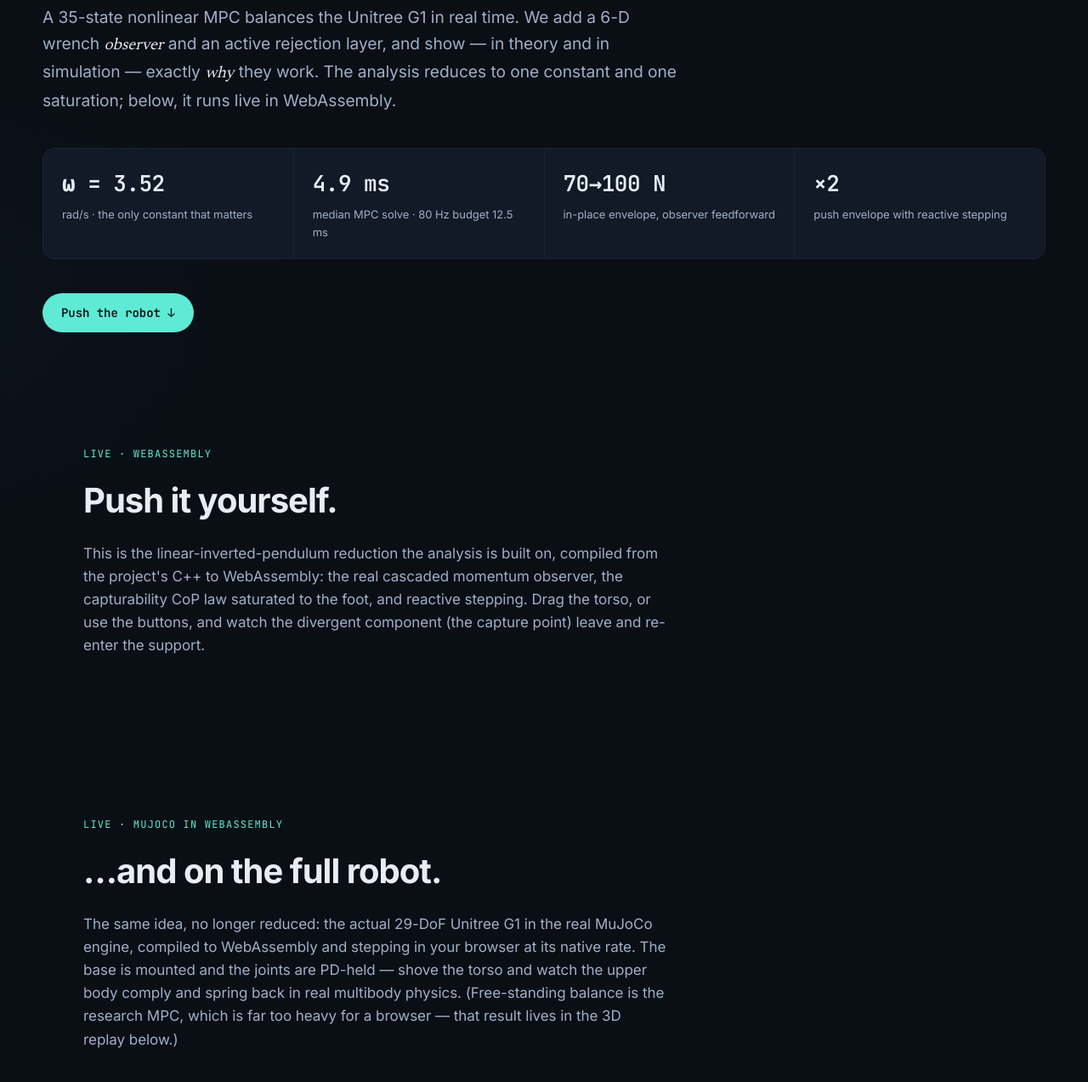
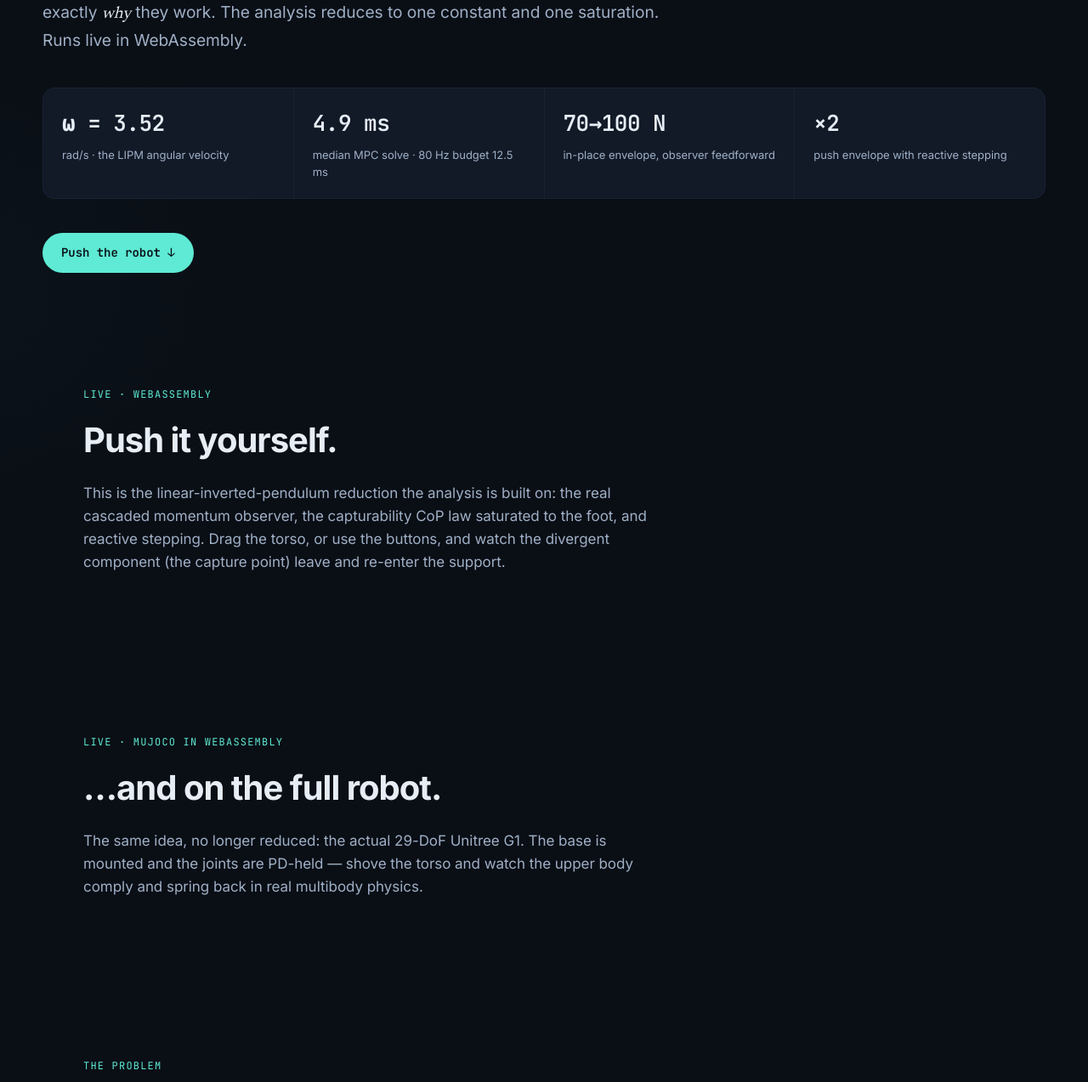
Before and after one commit to jssilvaa/adr-web, a plain HTML site: page index.html in a window 1280 px wide. Shown: the part 495-1768 px from the top of the page at 85% size. Drawn offline with Linux system fonts and the light colour scheme; no server answers.

Commit message:
changed index

```diff
--- a/index.html
+++ b/index.html
@@ -29,15 +29,13 @@
     <section class="hero">
       <div class="hero__inner">
         <p class="eyebrow">Whole-body NMPC · disturbance estimation · capturability</p>
-        <h1 class="hero__title">Keeping a humanoid on its feet<br />when the world pushes back.</h1>
+        <h1 class="hero__title">Active Disturbance Rejection<br />in biped humanoids.</h1>
         <p class="hero__lede">
           A 35-state nonlinear MPC balances the Unitree&nbsp;G1 in real time. We add a
-          6-D wrench <em>observer</em> and an active rejection layer, and show — in theory and in
-          simulation — exactly <em>why</em> they work. The analysis reduces to one constant and one
-          saturation; below, it runs live in WebAssembly.
+          6D wrench <em>observer</em> and an active rejection layer, and show, in theory and in simulation, exactly <em>why</em> they work. The analysis reduces to one constant and one saturation. Runs live in WebAssembly.
         </p>
         <div class="hero__stats">
-          <div><span class="stat__num">&omega; = 3.52</span><span class="stat__lab">rad/s · the only constant that matters</span></div>
+          <div><span class="stat__num">&omega; = 3.52</span><span class="stat__lab">rad/s · the LIPM angular velocity</span></div>
           <div><span class="stat__num">4.9 ms</span><span class="stat__lab">median MPC solve · 80 Hz budget 12.5 ms</span></div>
           <div><span class="stat__num">70&rarr;100 N</span><span class="stat__lab">in-place envelope, observer feedforward</span></div>
           <div><span class="stat__num">&times;2</span><span class="stat__lab">push envelope with reactive stepping</span></div>
@@ -52,10 +50,7 @@
         <span class="kicker">Live · WebAssembly</span>
         <h2>Push it yourself.</h2>
         <p class="section__sub">
-          This is the linear-inverted-pendulum reduction the analysis is built on, compiled from the
-          project's C++ to WebAssembly: the real cascaded momentum observer, the capturability CoP law
-          saturated to the foot, and reactive stepping. Drag the torso, or use the buttons, and watch
-          the divergent component (the capture point) leave and re-enter the support.
+          This is the linear-inverted-pendulum reduction the analysis is built on: the real cascaded momentum observer, the capturability CoP law saturated to the foot, and reactive stepping. Drag the torso, or use the buttons, and watch the divergent component (the capture point) leave and re-enter the support.
         </p>
       </div>
       <div id="sandbox-mount" class="sandbox"></div>
@@ -67,11 +62,7 @@
         <span class="kicker">Live · MuJoCo in WebAssembly</span>
         <h2>…and on the full robot.</h2>
         <p class="section__sub">
-          The same idea, no longer reduced: the actual 29-DoF Unitree&nbsp;G1 in the real MuJoCo engine,
-          compiled to WebAssembly and stepping in your browser at its native rate. The base is mounted and
-          the joints are PD-held — shove the torso and watch the upper body comply and spring back in real
-          multibody physics. (Free-standing balance is the research MPC, which is far too heavy for a
-          browser — that result lives in the 3D replay below.)
+          The same idea, no longer reduced: the actual 29-DoF Unitree&nbsp;G1. The base is mounted and the joints are PD-held — shove the torso and watch the upper body comply and spring back in real multibody physics.
         </p>
       </div>
       <div id="robot-mount" class="sandbox"></div>
@@ -83,11 +74,7 @@
         <span class="kicker">The problem</span>
         <h2>A humanoid is a pendulum that must not fall.</h2>
         <p class="section__sub">
-          Standing on a small foot, the robot balances its mass above a narrow base. The unstable
-          part of that dynamics is a single scalar — the divergent component of motion, the
-          <em>capture point</em>. Balance is exactly the task of keeping it over the support. A push,
-          noisy contact sensing, and the geometry of a 17&nbsp;cm foot conspire against you: when the
-          capture point leaves the support, the robot either steps to catch it, or falls.
+          Standing on a small foot, the robot balances its mass above a narrow base. The unstable part of that dynamics is a single scalar — the divergent component of motion, the <em>capture point</em>. Balance is exactly the task of keeping it over the support. A push, noisy contact sensing, and the geometry of a 17&nbsp;cm foot work against recovery: when the capture point leaves the support, the robot either steps to catch it, or falls.
         </p>
       </div>
       <div class="gif-tri">
@@ -151,8 +138,7 @@
         <p class="section__sub">
           Project the closed loop onto the horizontal plane and it collapses to a linear inverted
           pendulum with a single time constant, &omega;&nbsp;=&nbsp;&radic;(g/h)&nbsp;=&nbsp;3.52&nbsp;rad/s.
-          Three results follow from that one number and the geometry of the foot — and each is
-          something you just felt in the sandbox.
+          Three results follow from that one number and the geometry of the foot.
         </p>
       </div>
       <div class="cards3">
```
